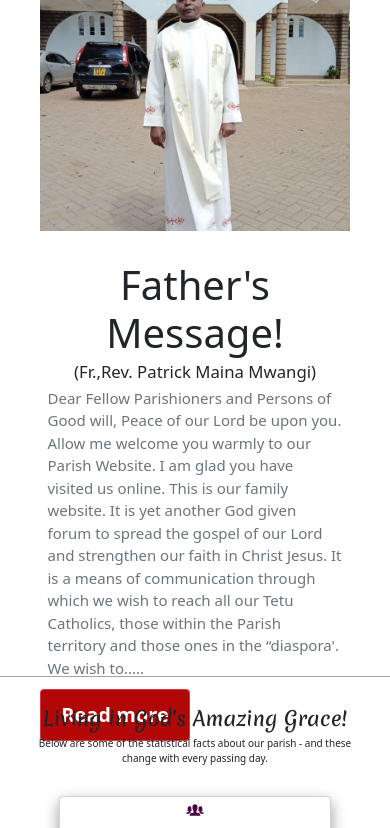
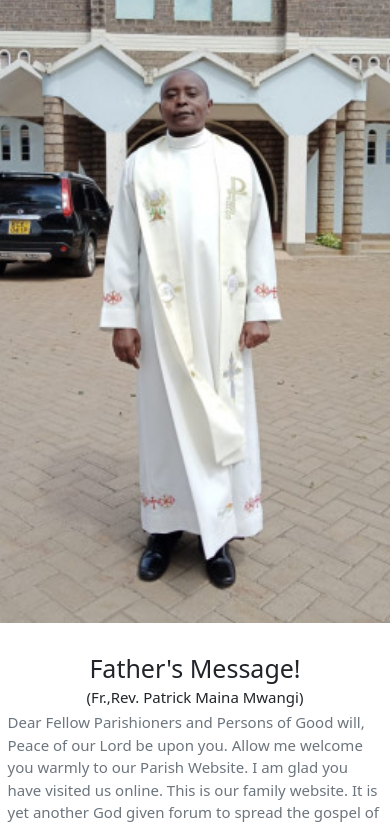
Before and after one commit to Davis-don/fictional-church, a React (Vite) app in the folder client/: page / in a window 390 px wide. Shown: the part 1156-1984 px from the top of the page. Built offline with nearby package versions, Linux system fonts and the light colour scheme; a web font is replaced by a local one.

Commit message:
edited about

```diff
--- a/client/src/Pages/Homepage/Components/Aboutsection/Abouthomepg.jsx
+++ b/client/src/Pages/Homepage/Components/Aboutsection/Abouthomepg.jsx
@@ -6,6 +6,8 @@ import fatherImg from "../../../../assets/father-img.jpg";
 function Abouthomepg() {
   return (
     <div className="overall-homepage-about">
+
+
       <h1 className="abt-hmpg-heading-main">welcome to our church</h1>
       <p className="hmpg-p-abt text-secondary">It's the start of an amazing journey of faith</p>
       <div className="cards-holder-abt-homepage">
@@ -42,7 +44,10 @@ function Abouthomepg() {
 
         </p>
         </div>
+        <div className="btn-read-container">
         <button className="btn read-more-btn btn-outline-danger">Read more</button>
+        </div>
+
 
 
         </div>
@@ -51,33 +56,9 @@ function Abouthomepg() {
 
 
 
-
-        {/* <p className="about-paragraph container-fluid text-dark">
-          Dear Fellow Parishioners and Persons of Good will, Peace of our Lord
-          be upon you. Allow me welcome you warmly to our Parish Website. I am
-          glad you have visited us online. This is our family website. It is yet
-          another God given forum to spread the gospel of our Lord and
-          strengthen our faith in Christ Jesus. It is a means of communication
-          through which we wish to reach all our Tetu Catholics, those within
-          the Parish territory and those ones in the “diaspora'. We wish to
-          deliver our Parish announcements to your doorstep through this
-          website, so should you not get the hardcopies on any of Sundays,
-          please turn to the website and get informed. We also wish to share the
-          Word of God on this website. For those of you, who like to get daily
-          reflections and materials that strengthen both you as a Christian and
-          as a person, please visit us here constantly. On this page us well, we
-          shall publish information that reaches our office from our Archdiocese
-          and from the Bishops office. So Karibu sana and let us walk together
-          in the Journey of faith. If you see some room of improvement, feel
-          free to write to me on info@tetucatholic.org. May our Lord Bless you
-          always.
-        </p> */}
-
       </div>
       {/* End of right side */}
       </div>
-
-
 
     </div>
   );
--- a/client/src/Pages/Homepage/Components/Aboutsection/abouthmpg.css
+++ b/client/src/Pages/Homepage/Components/Aboutsection/abouthmpg.css
@@ -4,20 +4,51 @@
 
 
 .overall-homepage-about{
-padding: 4rem;
+position: relative;
 background-color:#FFFFFF;
+height: max-content;
+margin-top: 3rem;
+
 }
+.read-more-container{
+
+}
+
 
 .abt-hmpg-heading-main{
     font-family: "Roboto", sans-serif;
     font-size: 4rem;
     text-align: center;
 }
-
+@media screen and  (max-width:31.25em) {
+    .abt-hmpg-heading-main{
+        font-size: 3.5rem;
+    }
+}
+@media screen and  (max-width:22.5em) {
+    .abt-hmpg-heading-main{
+        font-size: 2.5rem;
+    }
+}
+@media screen and  (max-width:16.5em) {
+    .abt-hmpg-heading-main{
+        font-size: 2rem;
+    }
+}
 .hmpg-p-abt{
     font-family: "League Spartan", sans-serif;
     text-align: center;
     font-size: 1.5rem;
+    }
+    @media screen and  (max-width:31.25em) {
+        .hmpg-p-abt{
+            font-size: 1.3rem;
+            }
+    }
+    @media screen and  (max-width:21.25em) {
+        .hmpg-p-abt{
+            font-size: 1rem;
+        }
     }
 
     .cards-holder-abt-homepage{
@@ -32,16 +63,25 @@ background-color:#FFFFFF;
                 height: 80vh;
                 }
         }
+
         @media screen and (max-width:56.25em) {
             .cards-holder-abt-homepage{
                 gap: 3rem;
                 }
+        }
+        @media screen and (max-width:43.125em) {
+            .cards-holder-abt-homepage{
+                display: flex;
+                flex-direction: column;
+                height: max-content;
+            }
         }
 
         .left-side-img-hmpg{
             display: flex;
             justify-content: center;
             align-items: center;
+
             }
 
             .image-container-div{
@@ -61,6 +101,20 @@ background-color:#FFFFFF;
                     height: 30rem;
                 }
             }
+            @media screen and (max-width:46.875em) {
+                .image-container-div{
+                    width: 100%;
+                    height: 100%;
+
+                }
+            }
+            @media screen and (max-width:43.125em) {
+                .image-container-div{
+                    width: 100vw;
+                    height: 90vh;
+
+                }
+            }
             .image-container-div img{
             width: 100%;
             height: 100%;
@@ -75,7 +129,7 @@ background-color:#FFFFFF;
     }
 
             .right-side-content-holders{
-                height: 40rem;
+                height: max-content;
                 display: flex;
                 flex-direction: column;
                 justify-content: space-between;
@@ -85,12 +139,22 @@ background-color:#FFFFFF;
                 text-align: center;
                 font-size: 4rem;
                 }
-
+                @media screen and (max-width:43.125em) {
+                    .about-title-heading{
+                        text-align: center;
+                        font-size: 2.5rem;
+                        }
+                }
 
 
 
                 .second-title-heading{
                     text-align: center;
+                    }
+                    @media screen and (max-width:43.125em) {
+                        .second-title-heading{
+                            font-size: 1.5rem;
+                            }
                     }
 
                     .bottom-text-items{
@@ -106,6 +170,23 @@ background-color:#FFFFFF;
                                 font-size: 1.5rem;
                                 }
                         }
+                        @media screen and (max-width:43.125em) {
+                            .about-paragraph{
+                                font-size: 2rem;
+                                }
+                        }
+                        @media screen and (max-width:31.25em) {
+                            .about-paragraph{
+                                font-size: 1.5rem;
+                                }
+                        }
+                        @media screen and (max-width:43.125em) {
+                            .btn-read-container{
+                         width: max-content;
+                         margin: auto;
+                            }
+                        }
+
                         .read-more-btn{
                         background-color: #B10707;
                         color: white;
@@ -113,6 +194,12 @@ background-color:#FFFFFF;
                         padding: 1rem;
                         width: 15rem;
                         font-weight: bold;
+                        }
+                        @media screen and (max-width:26.25em){
+                            .read-more-btn{
+                                font-size: 1.5rem;
+                                width: 10rem;
+                            }
                         }
 /*
 @media screen and (max-width:43.75em){
--- a/client/src/Pages/Homepage/Components/Aboutsection/countercards.css
+++ b/client/src/Pages/Homepage/Components/Aboutsection/countercards.css
@@ -43,3 +43,10 @@ padding: 2rem;
 width: 80vw;
 margin: auto;
 }
+@media screen and (max-width:18.75em) {
+    .overall-counter-cards{
+    display: flex;
+    flex-direction: column;
+    }
+
+}
--- a/client/src/Pages/Homepage/Components/Homepage.css
+++ b/client/src/Pages/Homepage/Components/Homepage.css
@@ -76,6 +76,19 @@ left: 90vw;
 
 /* Start of about section */
 .about-section{
+position:relative
+}
+.read-more-container{
+  position: fixed;
+  z-index: +3;
+  margin: auto;
+  left: 0px;
+  right: 0px;
+  background-color:rgb(226, 221, 221);
+  width: 90vw;
+  height: max-content;
+  padding: 2rem;
+  top: 30vh;
 
 }
 
```
